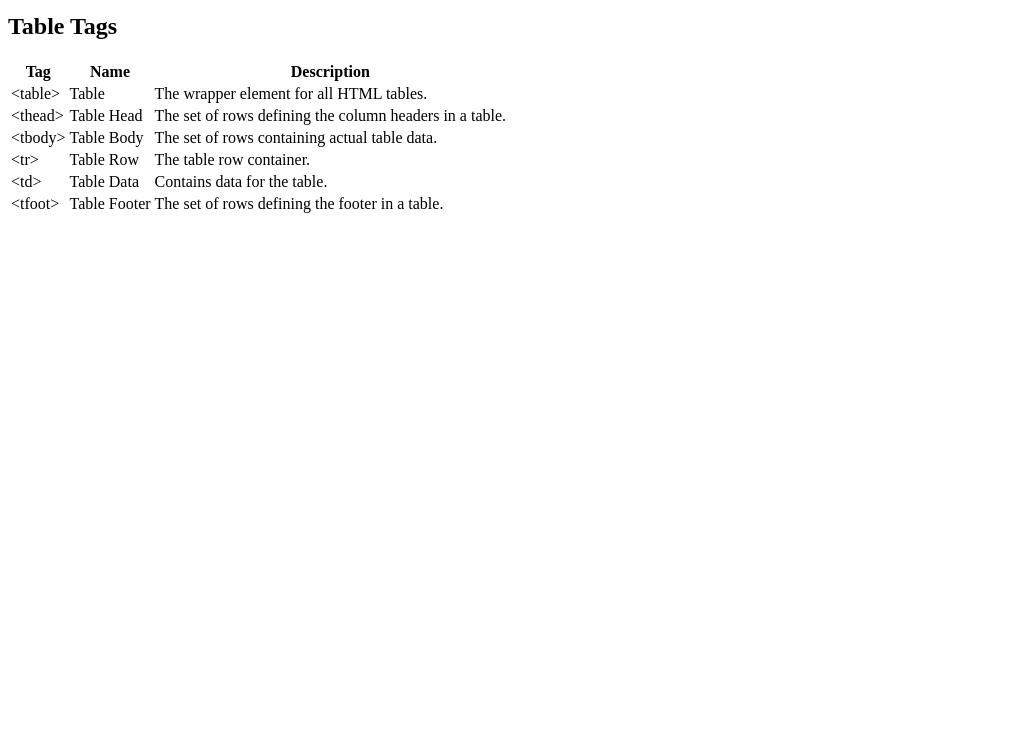
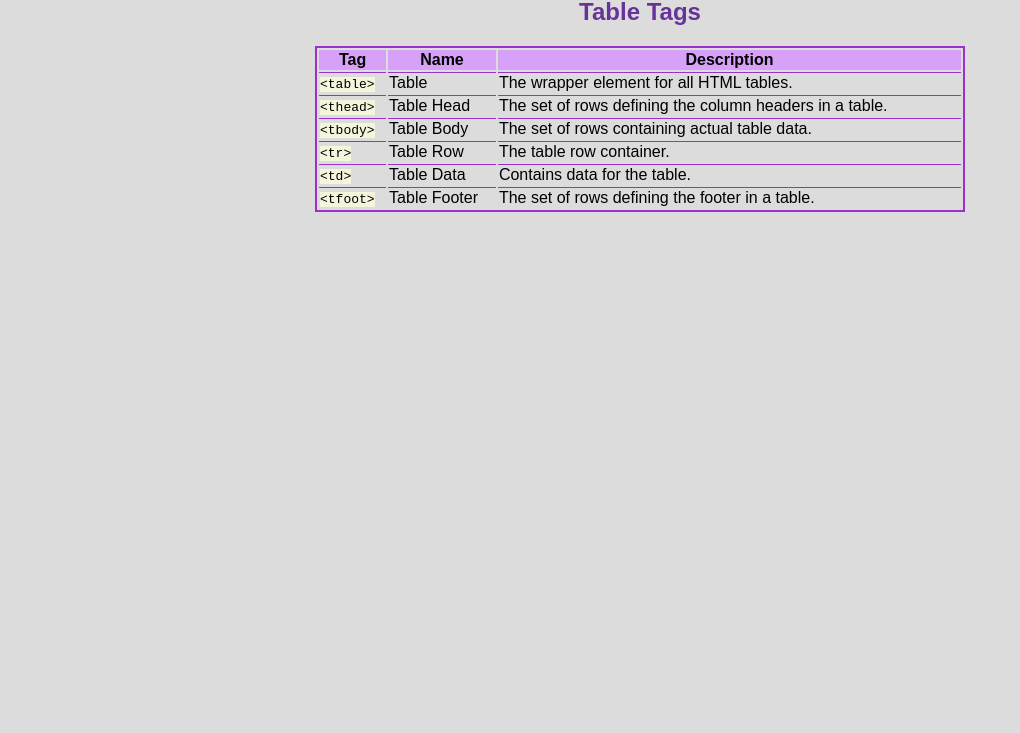
Before and after one commit to SolomanGarcia/ca-cheat-sheet, a plain HTML site: page index.html in a window 1280 px wide. Shown: the part 67-800 px from the top of the page, without its empty margins (0-1020 px from the left). Drawn offline with Linux system fonts and the light colour scheme.

Commit message:
style first table

```diff
--- a/index.html
+++ b/index.html
@@ -24,32 +24,32 @@
 
     <tbody>
       <tr>
-        <td>&lt;table&gt;</td>
+        <td><span>&lt;table&gt;</span></td>
         <td>Table</td>
         <td>The wrapper element for all HTML tables.</td>
       </tr>
       <tr>
-        <td>&lt;thead&gt;</td>
+        <td><span>&lt;thead&gt;</span></td>
         <td>Table Head</td>
         <td>The set of rows defining the column headers in a table.</td>
       </tr>
       <tr>
-        <td>&lt;tbody&gt;</td>
+        <td><span>&lt;tbody&gt;</span></td>
         <td>Table Body</td>
         <td>The set of rows containing actual table data.</td>
       </tr>
       <tr>
-        <td>&lt;tr&gt;</td>
+        <td><span>&lt;tr&gt;</span></td>
         <td>Table Row</td>
         <td>The table row container.</td>
       </tr>
       <tr>
-        <td>&lt;td&gt;</td>
+        <td><span>&lt;td&gt;</span></td>
         <td>Table Data</td>
         <td>Contains data for the table.</td>
       </tr>
       <tr>
-        <td>&lt;tfoot&gt;</td>
+        <td><span>&lt;tfoot&gt;</span></td>
         <td>Table Footer</td>
         <td>The set of rows defining the footer in a table.</td>
       </tr>
--- a/style.css
+++ b/style.css
@@ -0,0 +1,48 @@
+* {
+  margin: 0;
+  padding: 0;
+}
+
+body {
+  margin: 8px;
+  font-family:Arial, sans-serif;
+  background-color: #dcdcdc;
+}
+
+h1 {
+  font-size: 2em;
+  text-align: center;
+  font-weight: bold;
+}
+
+h2 {
+  font-size: 1.5em;
+  text-align: center;
+  color: #663399;
+  margin: 19.92px;
+}
+
+span {
+  font-family: monospace;
+  background-color: beige;
+  border-spacing: 2px;
+  font-size: 13px;
+}
+
+table {
+  width: 650px;
+  border: 2px solid darkorchid;
+  margin: 0 auto;
+}
+
+th {
+  font-weight: bold;
+  padding: 1px;
+  border-spacing: 2px;
+  background-color: #d7a1f9;
+}
+
+td {
+  border-top: 1px solid darkorchid;
+  padding: 1px;
+}
```
